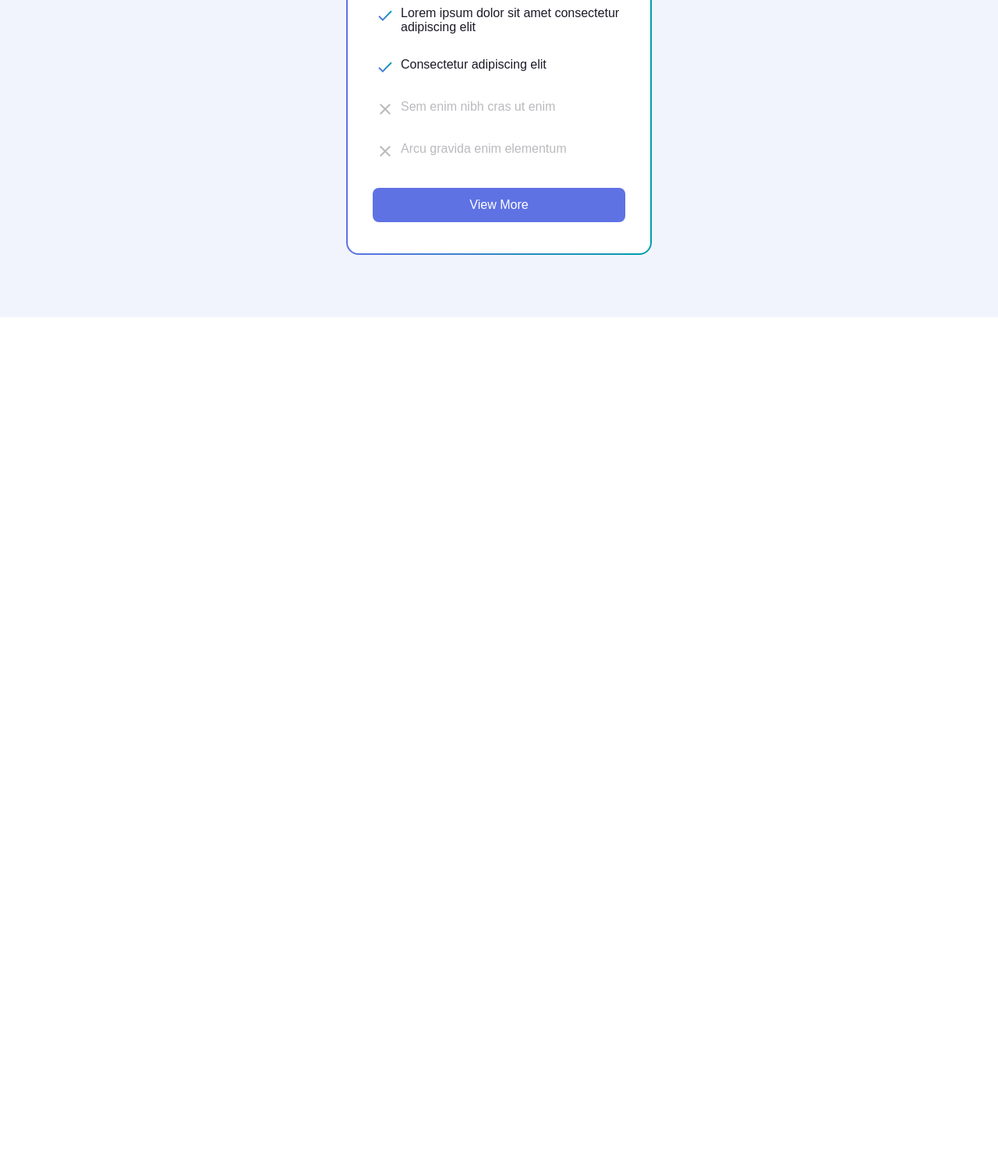
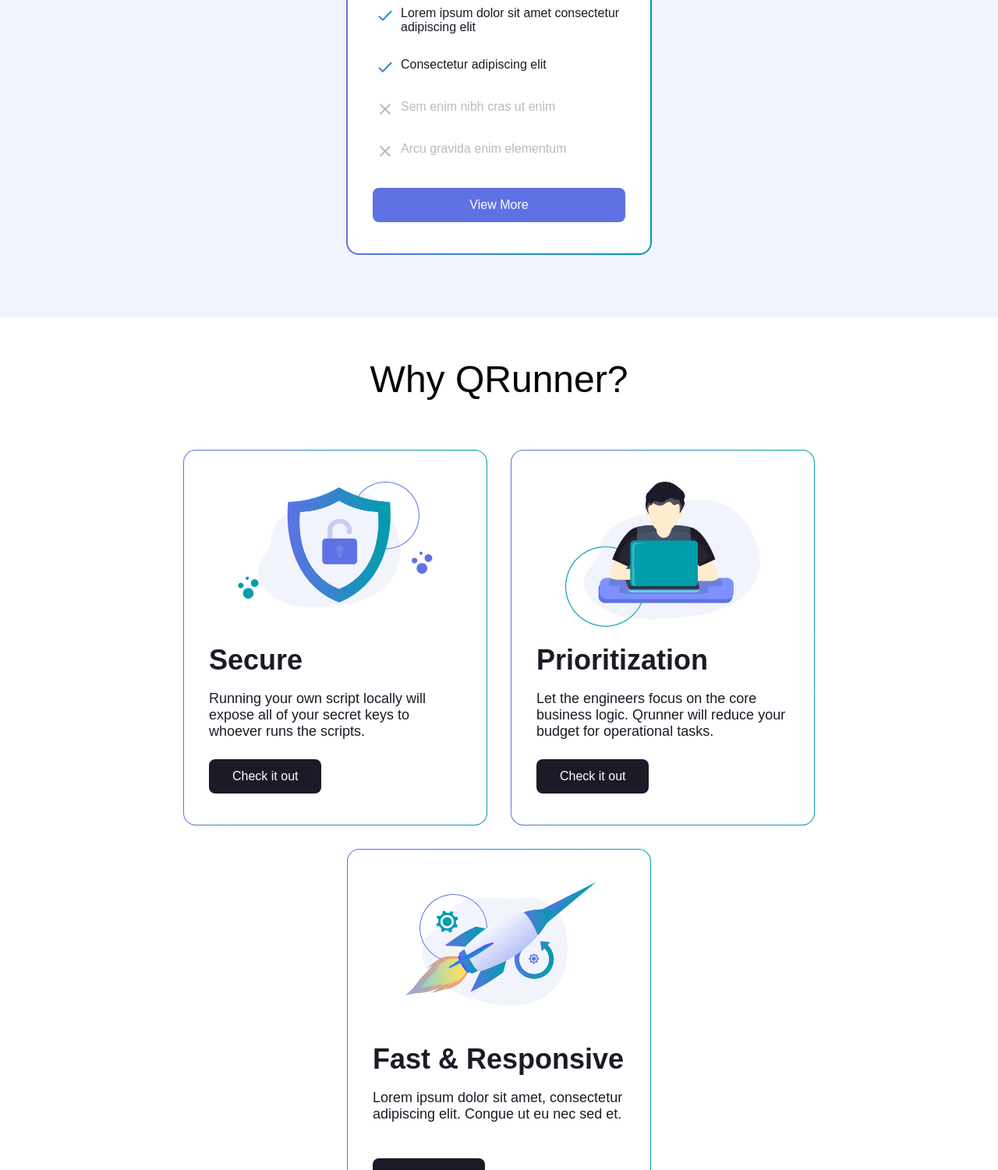
Before and after one commit to pmatatias/qrunner-landing, a Gatsby site: page / in a window 1280 px wide. Shown: the part 5394-6895 px from the top of the page at 78% size. Before the commit the page ends 5801 px from the top, so only its background shows below. Built offline with nearby package versions, Linux system fonts and the light colour scheme; Gatsby itself is replaced by a stand-in of ours.

Commit message:
reason card

```diff
--- a/src/components/basebutton/index.tsx
+++ b/src/components/basebutton/index.tsx
@@ -5,7 +5,9 @@
     <>
       <div>
         <button
-          className={`${styles.baseButton} ${props.className}`}
+          className={`${styles.baseButton} ${props.className} ${
+            props.isFullW ? styles.fullW : ""
+          } ${props.isSecondary ? styles.secondary : ""} `}
           onClick={props.onClick}
         >
           <span> {props.label}</span>
--- a/src/components/basebutton/styles.module.scss
+++ b/src/components/basebutton/styles.module.scss
@@ -3,7 +3,6 @@
 .baseButton {
   background-color: $qr-blue;
   color: white;
-  width: 100%;
   padding: 3px 30px;
   font-size: 16px;
   border: none;
@@ -39,6 +38,18 @@
   }
 }
 
+.fullW {
+  width: 100%;
+}
+
+.secondary{
+  background-color: $qr-black;
+  &:hover {
+    background-color: #38363f;
+    transform: scale(1.05);
+  }
+}
+
 @keyframes ripple {
   to {
     transform: scale(5);
--- a/src/components/sections/price/index.tsx
+++ b/src/components/sections/price/index.tsx
@@ -7,11 +7,9 @@
   return (
     <div className={styles.base}>
       <Container>
-        <div className={styles.inBase}>
-          <h3 className={styles.title}>
-            QRunner helps teams of all sizes build better collaboration
-          </h3>{" "}
-        </div>
+        <h3 className={styles.title}>
+          QRunner helps teams of all sizes build better collaboration
+        </h3>
         <div className={styles.pricelist}>
           <PriceCard />
           <PriceCard />
--- a/src/components/sections/price/pricecard.tsx
+++ b/src/components/sections/price/pricecard.tsx
@@ -25,7 +25,7 @@
         <RowTile isAvailable={false} name="Arcu gravida enim elementum" />
       </div>
       <div className={styles.btn}>
-        <BaseButton label="View More" />
+        <BaseButton label="View More" isFullW={true} />
       </div>
     </div>
   );
--- /dev/null
+++ b/src/components/sections/reason/card.tsx
@@ -0,0 +1,43 @@
+import React from "react";
+import * as styles from "./style.module.scss";
+import BaseButton from "../../basebutton";
+import { graphql, useStaticQuery } from "gatsby";
+import { GatsbyImage } from "gatsby-plugin-image";
+
+const ReasonCard = (props: { image: string; title: string; desc: string }) => {
+  const data = useStaticQuery(graphql`
+    query {
+      allFile(filter: { sourceInstanceName: { eq: "images" } }) {
+        nodes {
+          childImageSharp {
+            gatsbyImageData(width: 250, layout: CONSTRAINED)
+          }
+          relativePath
+        }
+      }
+    }
+  `);
+
+  const imageData = data.allFile.nodes.find(
+    (node: any) => node.relativePath === props.image
+  )?.childImageSharp?.gatsbyImageData;
+
+  return (
+    <div className={styles.card}>
+      <div className={styles.img}>
+        {imageData ? (
+          <GatsbyImage image={imageData} alt={props.image} />
+        ) : (
+          <div>fff</div>
+        )}
+      </div>
+      <div className={styles.txt}>
+        <h4>{props.title}</h4>
+        <p>{props.desc}</p>
+      </div>
+      <BaseButton label="Check it out" isSecondary={true} />
+    </div>
+  );
+};
+
+export default ReasonCard;
--- /dev/null
+++ b/src/components/sections/reason/index.tsx
@@ -0,0 +1,33 @@
+import React from "react";
+import * as styles from "./style.module.scss";
+import Container from "../../container";
+import ReasonCard from "./card";
+
+const Reason = () => {
+  return (
+    <div className={styles.base}>
+      <Container>
+        <h3 className={styles.title}>Why QRunner?</h3>
+        <div className={styles.reasons}>
+          <ReasonCard
+            image="security.png"
+            title="Secure"
+            desc="Running your own script locally will expose all of your secret keys to whoever runs the scripts."
+          />
+          <ReasonCard
+            image="priority.png"
+            title="Prioritization"
+            desc="Let the engineers focus on the core business logic. Qrunner will reduce your budget for operational tasks."
+          />
+          <ReasonCard
+            image="rocket.png"
+            title="Fast & Responsive"
+            desc="Lorem ipsum dolor sit amet, consectetur adipiscing elit. Congue ut eu nec sed et."
+          />
+        </div>
+      </Container>
+    </div>
+  );
+};
+
+export default Reason;
--- /dev/null
+++ b/src/components/sections/reason/style.module.scss
@@ -0,0 +1,67 @@
+@import "../../../sass/myvariable.scss";
+
+.base {
+  margin: 50px auto;
+}
+
+.title {
+  text-align: center;
+  max-width: 1024px;
+  line-height: 1.25;
+  margin: 0 auto 60px;
+  font-weight: 500;
+  font-size: 48px;
+
+  @media (max-width: 658px) {
+    font-size: 32px;
+    margin: 10px auto 50px;
+    .breakLine {
+      display: none;
+    }
+  }
+}
+
+.reasons {
+  display: flex;
+  justify-content: center;
+  gap: 30px;
+  align-items: stretch;
+  flex-wrap: wrap;
+}
+
+.card {
+  display: flex;
+  flex-direction: column;
+  min-height: 400px;
+  width: 324px;
+  min-width: 300px;
+  border-radius: 16px;
+  border-style: solid;
+  border-width: 1px;
+  border-image-source: linear-gradient(to right, #5e72e4 0%, #009eab 100%);
+  border-image-slice: 1;
+  background-image: linear-gradient(to bottom, #fff, #fff),
+    linear-gradient(to right, #5e72e4 0%, #009eab 100%);
+  background-origin: border-box;
+  background-clip: padding-box, border-box;
+  padding: 40px 32px;
+  color: $qr-black;
+
+  .img {
+    max-width: 250px;
+    margin: 0 auto;
+    height: 200px;
+  }
+  .txt {
+    flex-grow: 1;
+  }
+
+  h4 {
+    font-size: 36px;
+    margin: 8px 0;
+    font-weight: bold;
+  }
+  p {
+    font-size: 18px;
+  }
+}
--- a/src/pages/index.tsx
+++ b/src/pages/index.tsx
@@ -8,6 +8,7 @@
 import "../sass/basic.scss";
 import Concept from "../components/sections/concept";
 import Pricing from "../components/sections/price";
+import Reason from "../components/sections/reason";
 
 const IndexPage: React.FC<PageProps> = () => {
   return (
@@ -17,6 +18,7 @@
       <Features />
       <Concept />
       <Pricing />
+      <Reason />
       <Container></Container>
     </>
   );
```
Also changed, not shown: src/images/priority.png (added), src/images/rocket.png (added), src/images/security.png (added).
